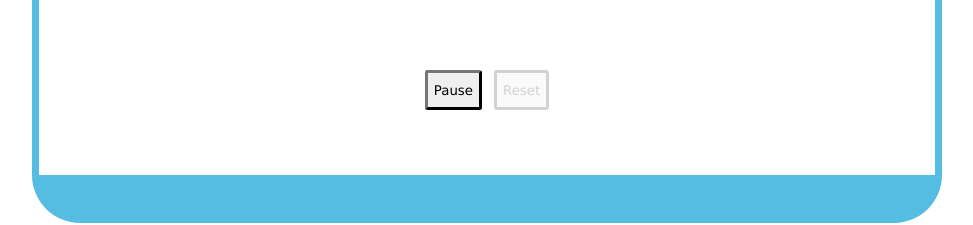
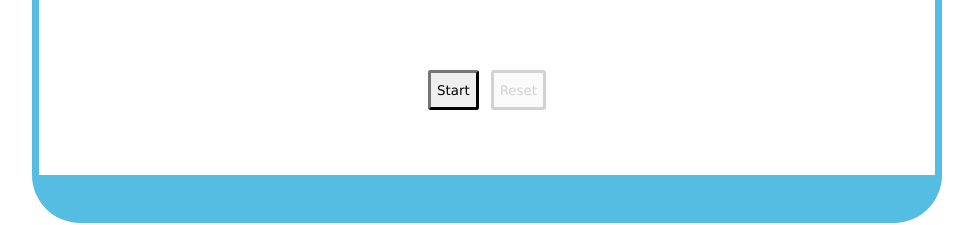
Before and after one commit to iamneo-production/aafbedeffbaddddbbedcfcdbadffbabbf, a React (Create React App) app in the folder reactapp/: page / in a window 1280 px wide. Shown: the part 415-640 px from the top of the page, without its empty margins (153-1126 px from the left). Built offline with nearby package versions, Linux system fonts and the light colour scheme.

Commit message:
Backup Commit

```diff
--- a/reactapp/src/components/Stopwatch/Stopwatch.jsx
+++ b/reactapp/src/components/Stopwatch/Stopwatch.jsx
@@ -33,7 +33,7 @@ export default function Stopwatch(props) {
     };
 
     const initiateResume = () => {
-        setIsRunning(true);
+        setIsActive(true);
         setIsPaused(false);
     };
 
@@ -56,10 +56,9 @@ export default function Stopwatch(props) {
                 <div className='buttons'>
                     {
                         isActive ? <button onClick={initiatePause} data-testid='pause'>Pause</button>
-                            : !isPaused ? <button data-testid='pause' onClick={initiatePause}>Pause</button>
-                                :<button data-testid='resume' onClick={initiateResume}>Resume</button>
+                            : !isPaused ? <button data-testid='start' onClick={initiateStart}>Start</button> : <button data-testid='resume' onClick={initiateResume}>Resume</button>
                     }
-                    <button id='reset'data-testid='reset' onClick={initiateReset} disabled={!isActive}>Reset</button>
+                    <button id='reset'data-testid='reset' onClick={initiateReset} disabled={isResetDisabled}>Reset</button>
                 </div>
             </div>
         </section>
```
